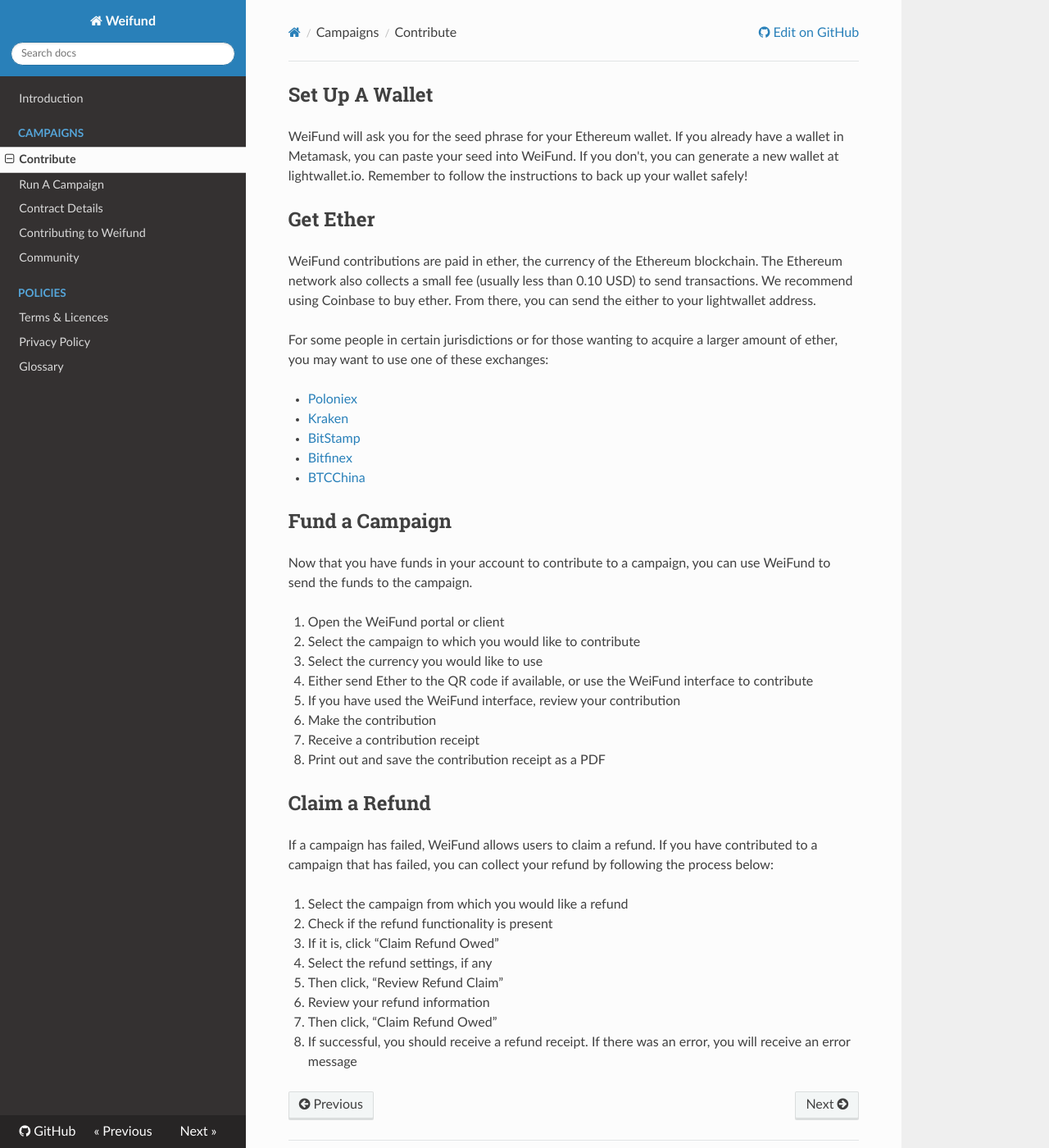
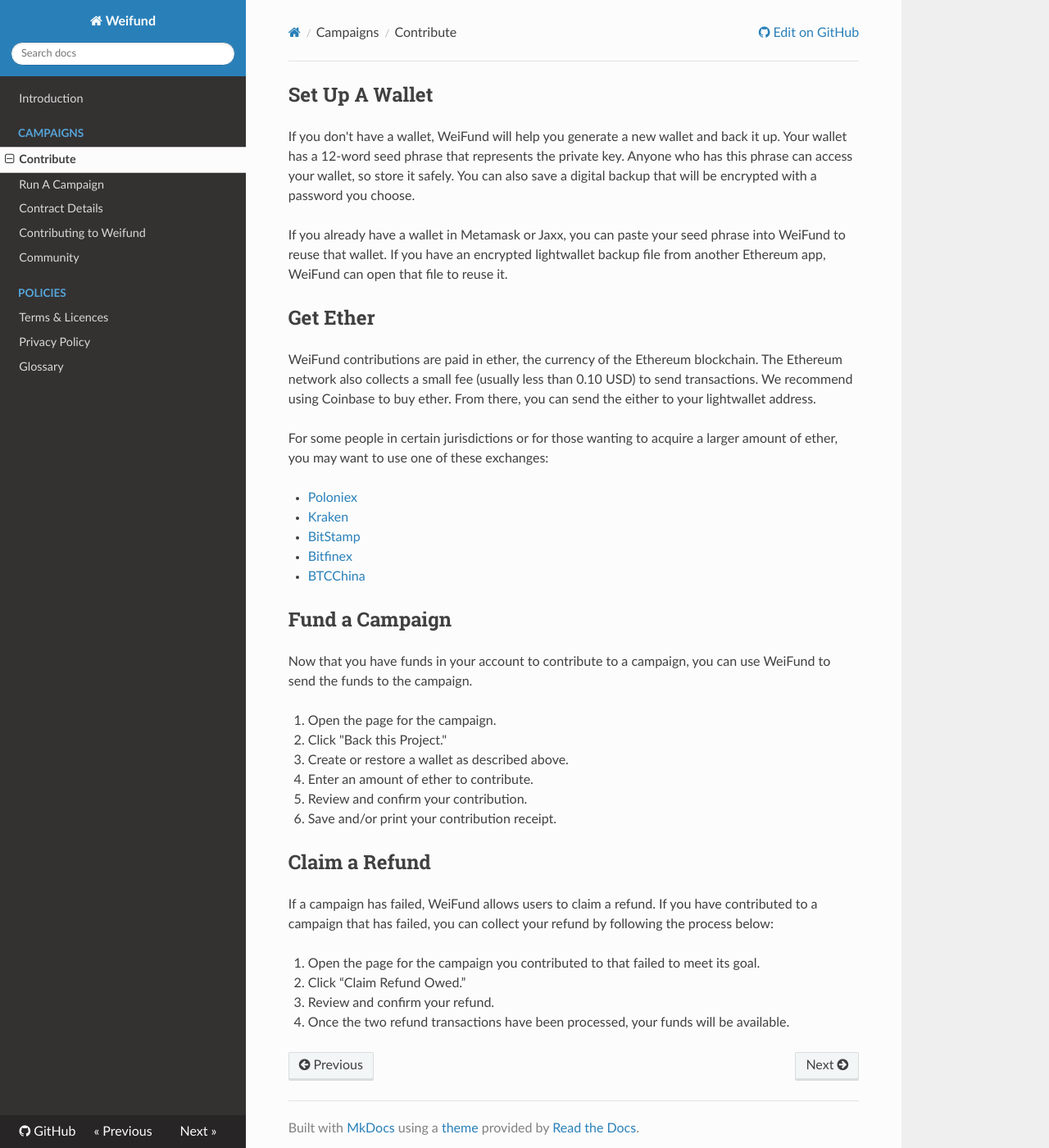
Before and after one commit to weifund/docs, an MkDocs documentation site: the page built from docs/campaigns/contributing.md, in a window 1280 px wide and 1400 px high. Shown: the whole window at 82% size. Built offline with MkDocs 1.6.1, drawn with Linux system fonts in a browser that asks for light colours; nearby versions of some CDN libraries; old or Windows-style settings are respelled for this version of MkDocs.

Commit message:
Update docs to match the current lightwallet UI

```diff
--- a/docs/campaigns/contributing.md
+++ b/docs/campaigns/contributing.md
@@ -1,6 +1,9 @@
 ## Set Up A Wallet
 
-WeiFund will ask you for the seed phrase for your Ethereum wallet. If you already have a wallet in Metamask, you can paste your seed into WeiFund. If you don't, you can generate a new wallet at lightwallet.io. Remember to follow the instructions to back up your wallet safely!
+If you don't have a wallet, WeiFund will help you generate a new wallet and back it up. Your wallet has a 12-word seed phrase that represents the private key. Anyone who has this phrase can access your wallet, so store it safely. You can also save a digital backup that will be encrypted with a password you choose.
+
+If you already have a wallet in Metamask or Jaxx, you can paste your seed phrase into WeiFund to reuse that wallet. If you have an encrypted lightwallet backup
+file from another Ethereum app, WeiFund can open that file to reuse it.
 
 ## Get Ether
 
@@ -18,24 +21,18 @@ For some people in certain jurisdictions or for those wanting to acquire a large
 
 Now that you have funds in your account to contribute to a campaign, you can use WeiFund to send the funds to the campaign.
 
-1. Open the WeiFund portal or client
-2. Select the campaign to which you would like to contribute
-3. Select the currency you would like to use
-4. Either send Ether to the QR code if available, or use the WeiFund interface to contribute
-5. If you have used the WeiFund interface, review your contribution
-6. Make the contribution
-7. Receive a contribution receipt
-8. Print out and save the contribution receipt as a PDF
+1. Open the page for the campaign.
+2. Click "Back this Project."
+3. Create or restore a wallet as described above.
+4. Enter an amount of ether to contribute.
+5. Review and confirm your contribution.
+6. Save and/or print your contribution receipt.
 
 ## Claim a Refund
 
 If a campaign has failed, WeiFund allows users to claim a refund. If you have contributed to a campaign that has failed, you can collect your refund by following the process below:
 
-1. Select the campaign from which you would like a refund
-2. Check if the refund functionality is present
-3. If it is, click “Claim Refund Owed”
-4. Select the refund settings, if any
-5. Then click, “Review Refund Claim”
-6. Review your refund information
-7. Then click, “Claim Refund Owed”
-8. If successful, you should receive a refund receipt. If there was an error, you will receive an error message
+1. Open the page for the campaign you contributed to that failed to meet its goal.
+2. Click “Claim Refund Owed.”
+3. Review and confirm your refund.
+4. Once the two refund transactions have been processed, your funds will be available.
```
Also changed, not shown: docs/campaigns/running.md (+5 -10 lines).
